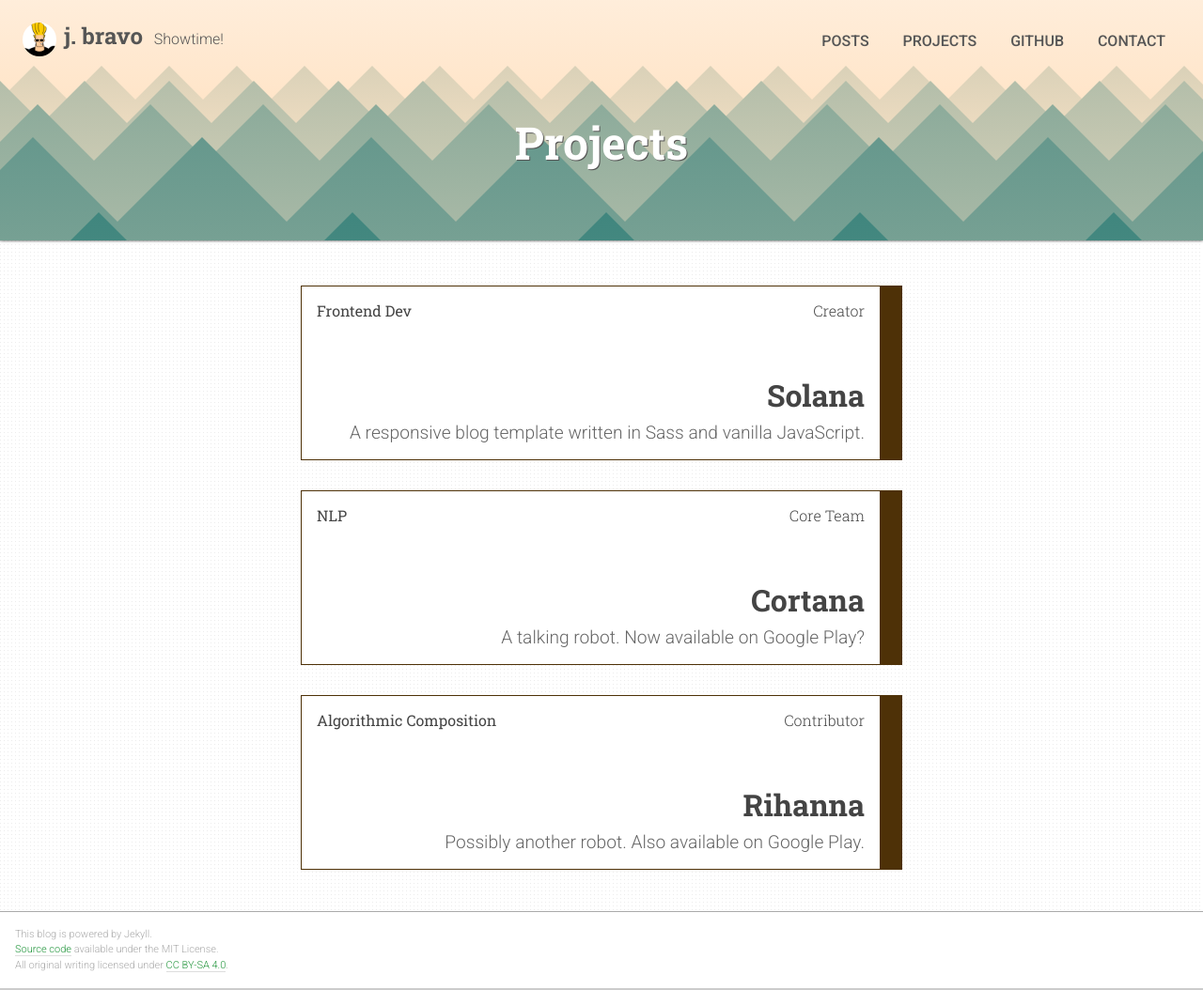
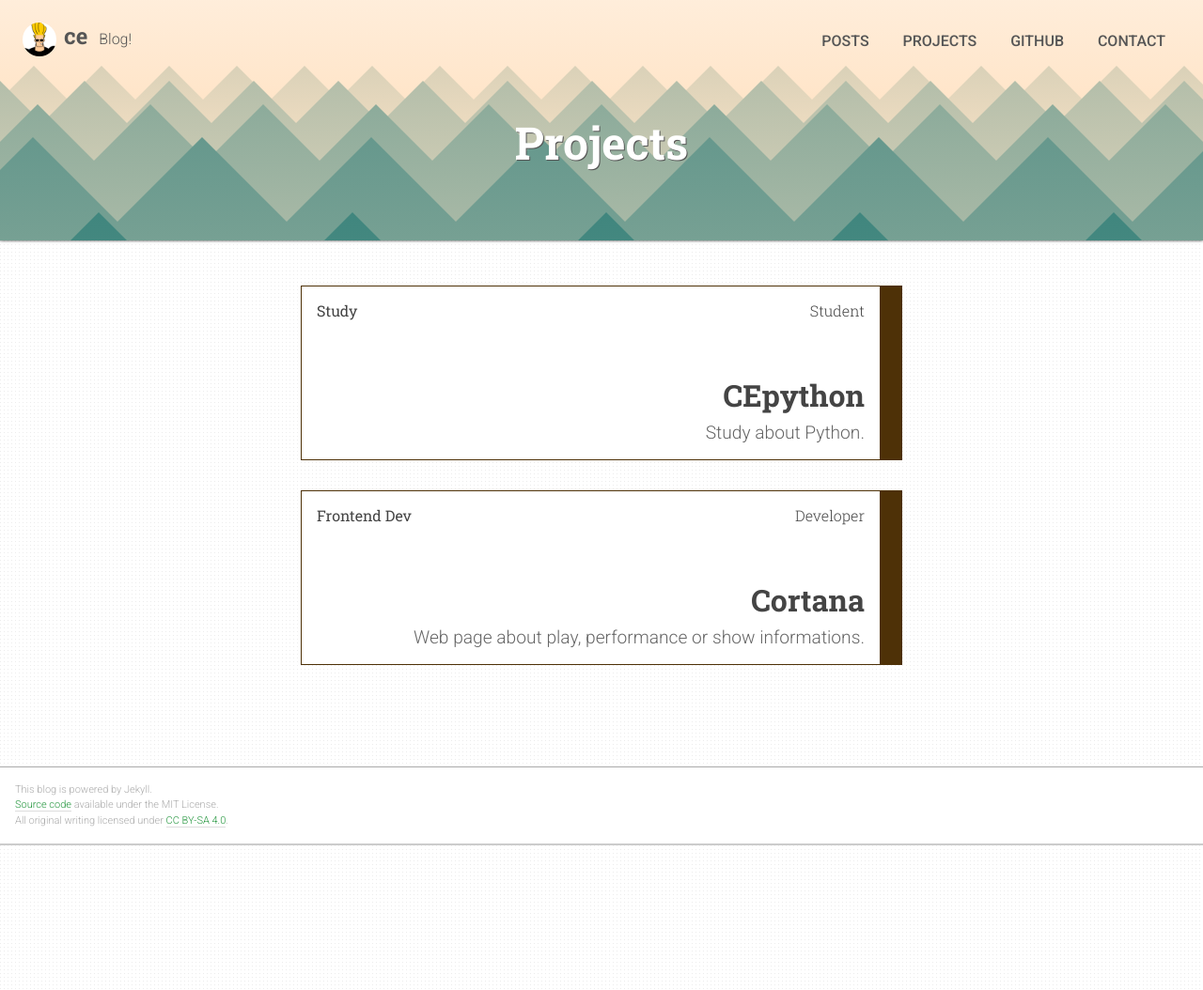
Before and after one commit to Chae-Eun/Chae-Eun.github.io, a Jekyll site: the page built from projects.html, in a window 1280 px wide. Shown: the whole page at 94% size. Built offline with Jekyll 4.4.1, drawn with Linux system fonts in a browser that asks for light colours.

Commit message:
Update _config.yml

```diff
--- a/_config.yml
+++ b/_config.yml
@@ -2,17 +2,16 @@
 # Theme Customization #
 #######################
 
-title: J. Bravo                             # used in <title> tag & site header
-author: Johnny Bravo                        # used in a <meta> tag & /feed.xml
+title: CE
+author: Chae-Eun                            # used in a <meta> tag & /feed.xml
 description: >                              # used in a <meta> tag & /feed.xml
-  Hello 911 emergency, there's a handsome guy in my house!
-  Oh wait a second, cancel that. It's only me.
-slogan: Showtime!                           # used in site header, beside title
+  Hello!
+slogan: Blog!                               # used in site header, beside title
 avatar: /i/avatar.png                       # used as portrait in site header
 banner: /i/mountains.svg                    # used as background in site header
 url: http://solana.ryanlue.com              # used by plugins to generate feed.xml and sitemap.xml
 baseurl: ''                                 # prepended to all absolute filepaths
-repo: https://github.com/rlue''             # used in footer
+repo: https://github.com/Chae-Eun''         # used in footer
 
 # Objects listed here will appear in the main nav menu.
 # Exceeding four items may cause problems on the desktop (>900px wide) layout.
@@ -24,7 +23,7 @@ nav_menu:
     url: /projects
     icon: /i/icons.svg#portfolio
   - name: GitHub
-    url: https://github.com/rlue/
+    url: https://github.com/Chae-Eun/
     icon: /i/icons.svg#github
     outbound: true      # this key sets a link to open in a new window.
   - name: Contact
@@ -35,21 +34,16 @@ nav_menu:
 
 # Objects listed here will appear on the /projects.html page.
 projects:
-  - title: Solana
-    teaser: A responsive blog template written in Sass and vanilla JavaScript.
-    url: https://github.com/rlue''
-    role: Creator
+  - title: CEpython
+    teaser: Study about Python.
+    url: https://github.com/Chae-Eun/CEpython
+    role: Student
+    category: Study
+  - title: Cortana
+    teaser: Web page about play, performance or show informations.
+    url: https://github.com/Chae-Eun/pythonteamproject10
+    role: Developer
     category: Frontend Dev
-  - title: Cortana
-    teaser: A talking robot. Now available on Google Play?
-    url: https://play.google.com/store/apps/details?id=com.microsoft.cortana
-    role: Core Team
-    category: NLP
-  - title: Rihanna
-    teaser: Possibly another robot. Also available on Google Play.
-    url: https://play.google.com/store/music/artist/Rihanna?id=Arcw2m2ih45qntv3fufub25tyhu
-    role: Contributor
-    category: Algorithmic Composition
 
 #################
 # Site Settings #
```
